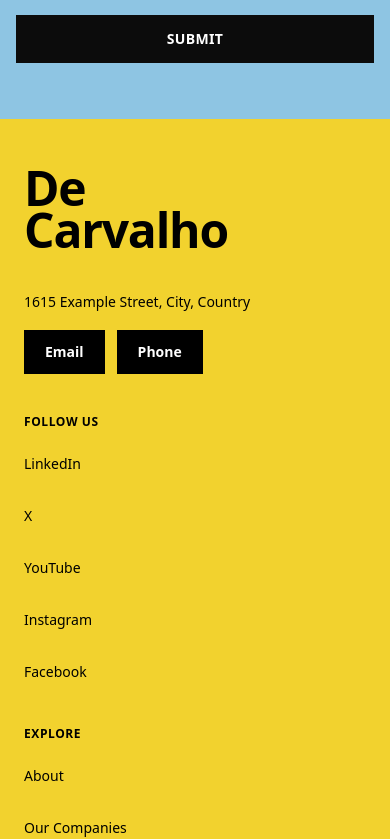
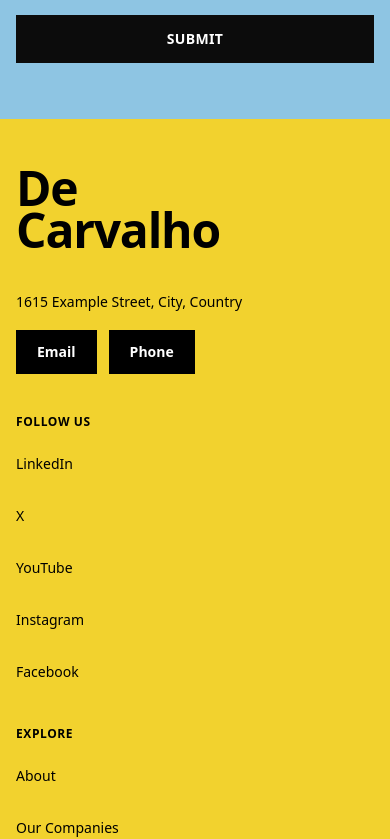
Before and after one commit to opanguana/decarvalho-site, a Next.js app: page / in a window 390 px wide. Shown: the part 2105-2944 px from the top of the page. Built offline with nearby package versions, Linux system fonts and the light colour scheme.

Commit message:
fix(layout): align footer container to hero width
what changed:
- updated institutional footer outer container to hero-matching max width and horizontal padding

why:
- remove footer horizontal line-length mismatch relative to hero and adjacent sections

how to rollback:
- git revert <commit-hash>

```diff
--- a/components/InstitutionalFooter.tsx
+++ b/components/InstitutionalFooter.tsx
@@ -4,7 +4,7 @@
 export default function InstitutionalFooter() {
   return (
     <footer className="w-full bg-[#F2D22E] text-black" aria-label="Site footer">
-      <div className="max-w-7xl mx-auto flex w-full flex-col gap-10 px-6 py-12 lg:flex-row lg:items-center lg:justify-between lg:gap-14 lg:px-8">
+      <div className="mx-auto flex w-full max-w-[1400px] flex-col gap-10 px-4 py-12 sm:px-8 lg:flex-row lg:items-center lg:justify-between lg:gap-14">
         <div className="shrink-0">
           <p className="text-5xl font-black leading-[0.88] tracking-tight">{footerContent.brand.line1}</p>
           <p className="text-5xl font-black leading-[0.88] tracking-tight">{footerContent.brand.line2}</p>
```
